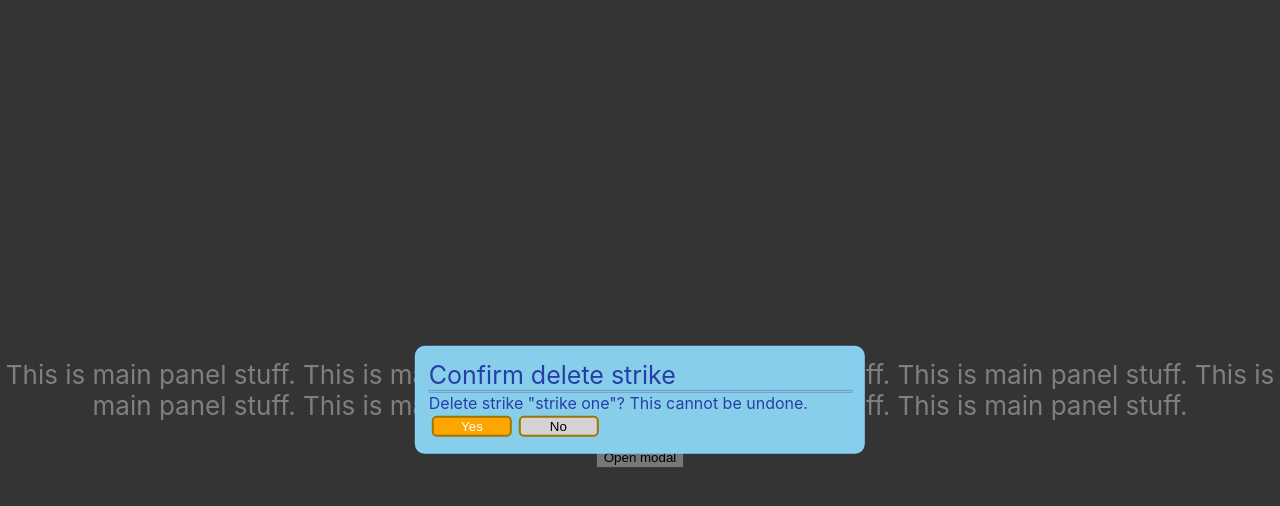
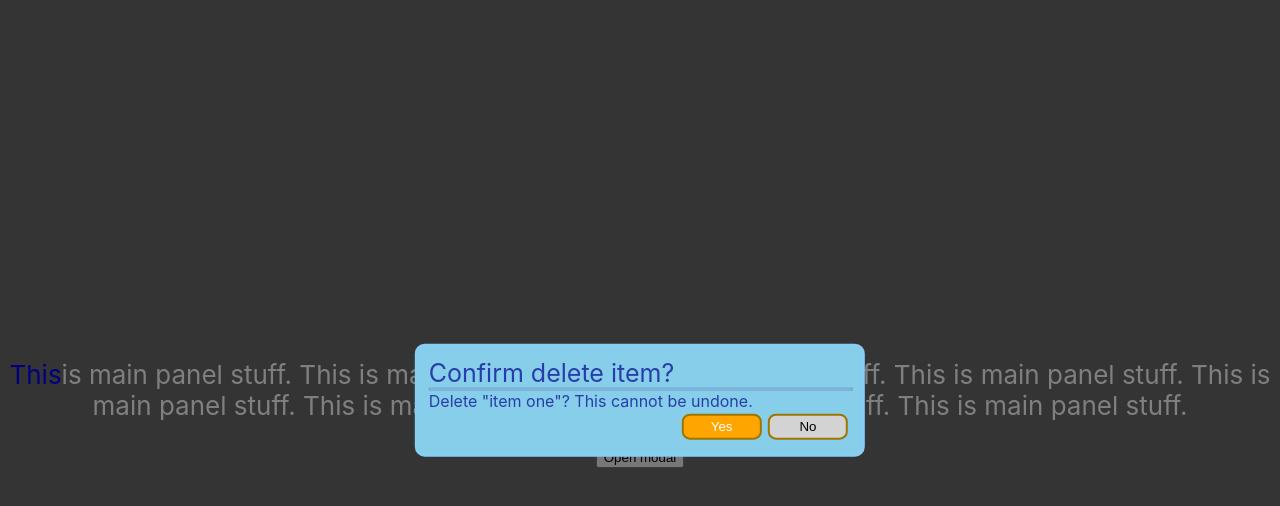
Before and after one commit to mauget/styled-modal, a React (Create React App) app: page / in a window 1280 px wide. Both pictures are taken after a click on the button "Open modal". Shown: the top 506 px of the page. Built offline with nearby package versions, Linux system fonts and the light colour scheme.

Commit message:
Refactor -- handle modal result

```diff
--- a/src/App.js
+++ b/src/App.js
@@ -1,22 +1,32 @@
 import React, {useState} from 'react';
 import './App.css';
-import {ConfirmationBox} from "./styled/ConfirmationBox";
+import ConfirmationModal from './styled/ConfirmationModal';
+
+function handleMainClick() {
+    window.alert('Clicked main panel item');
+}
+
+function actOnModalResult(arg){
+    console.warn(`Modal result: ${arg}`);
+}
 
 function App() {
     const [show, setShow] = useState(false);
-    const strikeName = 'strike one';
+    const itemName = 'item one';
     const showModal = () => {
         setShow(true);
     };
 
-    const hideModal = () => {
+    const hideModal = (arg) => {
+        actOnModalResult(arg);
         setShow(false);
     };
 
     return (
         <>
             <div className="App">
-                <p>This is main panel stuff. This is main panel stuff. This
+                <p><span style={{color: 'blue', cursor: 'pointer'}} onClick={handleMainClick}>This</span>
+                    is main panel stuff. This is main panel stuff. This
                     is main panel stuff. This is main panel stuff. This is
                     main panel stuff. This is main panel stuff. This is main
                     panel stuff. This is main panel stuff.</p>
@@ -24,9 +34,9 @@ function App() {
                     Open modal
                 </button>
             </div>
-            <ConfirmationBox show={show} headerText="Confirm delete strike" handleClose={hideModal}>
-                {`Delete strike "${strikeName}"? This cannot be undone.`}
-            </ConfirmationBox>
+            <ConfirmationModal show={show} headerText="Confirm delete item?" handleClose={hideModal}>
+                {`Delete "${itemName}"? This cannot be undone.`}
+            </ConfirmationModal>
         </>
     );
 }
--- a/src/styled/ConfirmationBox/index.jsx
+++ /dev/null
@@ -1,67 +0,0 @@
-import React from 'react';
-import styled from 'styled-components';
-
-const StyledModel = styled.div`
-    display: ${({show}) => (show ? 'block' : 'none')};
-    position: fixed;
-    top: 0;
-    left: 0;
-    width:100%;
-    height: 100%;
-    background: rgba(0,0,0,0.5);
-`;
-
-const StyledModelContainer = styled.div`
-    position:fixed;
-    background: skyblue;
-    width: 33%;
-    height: auto;
-    top:50%;
-    left:50%;
-    transform: translate(-50%,-50%);
-    border: solid lightskyblue 2px;
-    border-radius: 10px;
-    padding: 0.75rem;
-    color: rgba(0,0,139, 0.7);
-`;
-
-const StyledButton = styled.button`
-    background-color: ${({primary}) => (primary ? 'orange' : 'lightgray')};
-    color: ${({primary}) => (primary ? 'white' : 'black')};
-    border: solid 2px #9f7500;
-    border-radius: 5px;
-    width: 5.0rem;
-    margin: 0.2rem;
-`;
-
-const StyledHeader = styled.div`
-    font-size: calc(9px + 2vmin);
-    color: rgba(0,0,139, 0.7);;
-`;
-
-const HBar = styled.div`
-    width: 100%;
-    height: 1px;
-    border: solid 1px rgba(80,80,150, 0.4);
-`;
-
-export function ConfirmationBox(
-    {
-        handleClose, // renderProp
-        show, // boolean
-        headerText, // text
-        children, // html and text
-    }) {
-
-    return (
-        <StyledModel show={show}>
-            <StyledModelContainer>
-                <StyledHeader>{headerText}</StyledHeader>
-                <HBar />
-                <div>{children}</div>
-                <StyledButton onClick={handleClose} primary={true}>Yes</StyledButton>
-                <StyledButton onClick={handleClose} primary={false}>No</StyledButton>
-            </StyledModelContainer>
-        </StyledModel>
-    );
-}
--- /dev/null
+++ b/src/styled/ConfirmationModal/Modal.jsx
@@ -0,0 +1,88 @@
+import styled from "styled-components";
+import React from "react";
+
+const StyledModel = styled.div`
+    z-index: auto;
+    display: ${({show}) => (show ? 'block' : 'none')};
+    position: fixed;
+    top: 0;
+    left: 0;
+    height: 100vh;
+    width:100vw;
+    background: rgba(0,0,0,0.5);
+`;
+
+const StyledContainer = styled.div`
+    position:fixed;
+    background: skyblue;
+    width: 33%;
+    height: auto;
+    top:50%;
+    left:50%;
+    transform: translate(-50%,-50%);
+    border: solid lightskyblue 2px;
+    border-radius: 10px;
+    padding: 0.75rem;
+    color: rgba(0,0,139, 0.7);
+`;
+
+const StyledButton = styled.button`
+
+    background-color: ${({primary}) => (primary ? 'orange' : 'lightgray')};
+    color: ${({primary}) => (primary ? 'white' : 'black')};
+    border: solid 2px #9f7500;
+    border-radius: 8px;
+    width: 5.0rem;
+    padding: 0.2rem;
+    margin: 0.2rem;
+`;
+
+const StyledHeader = styled.div`
+    font-size: calc(9px + 2vmin);
+    color: rgba(0,0,139, 0.7);;
+`;
+
+const HBar = styled.div`
+    width: 100%;
+    height: 1px;
+    border: solid 1px rgba(80,80,150, 0.4);
+`;
+
+const StyledButtonBar = styled.div`
+    display: flex;
+    flex-direction: row;
+    flex: 1 0 auto;
+    //align-items: flex-end;
+    justify-content: flex-end;
+`;
+
+const Slot = styled.div`
+
+`;
+
+export default function Modal(props) {
+    const {
+        handleClose, // renderProp fn returns true or false
+        show, // boolean - visible/invisible
+        headerText, // text
+        children // html / inner text
+    } = {...props};
+
+    const sendYes = () => handleClose(true);
+
+    const sendNo = () => handleClose(false);
+
+    return (
+        <StyledModel show={show}>
+            <StyledContainer>
+                <StyledHeader>{headerText}</StyledHeader>
+                <HBar/>
+                <Slot>{children}</Slot>
+                <StyledButtonBar>
+                    <StyledButton onClick={sendYes} primary={true}>Yes</StyledButton>
+                    <StyledButton onClick={sendNo} primary={false}>No</StyledButton>
+                </StyledButtonBar>
+            </StyledContainer>
+        </StyledModel>
+    );
+}
--- /dev/null
+++ b/src/styled/ConfirmationModal/index.jsx
@@ -0,0 +1,19 @@
+import React from 'react';
+import Modal from "./Modal";
+
+export default function ConfirmationModal(props) {
+    const {
+        handleClose, // renderProp
+        show, // boolean
+        headerText, // text
+        children, // html and text
+    } = {...props};
+    return (
+        <Modal
+            handleClose={handleClose}
+            show={show}
+            headerText={headerText}
+            children={children}
+        />
+    );
+}
```
